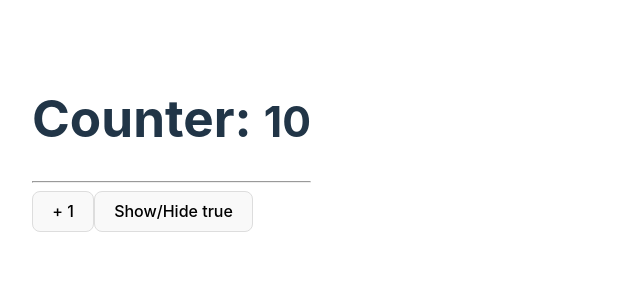
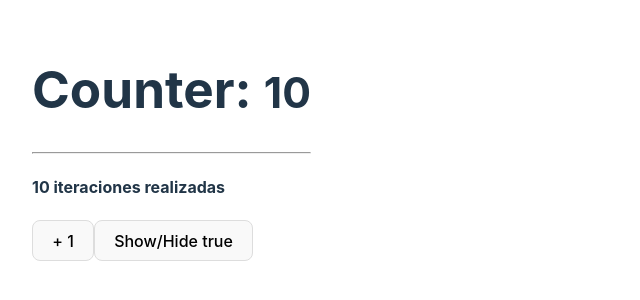
Before and after one commit to javiertapia/react-learn-hooks, a React (Vite) app: page / in a window 1280 px wide. Shown: the part 272-572 px from the top of the page, without its empty margins (0-640 px from the left). Built offline with nearby package versions, Linux system fonts and the light colour scheme.

Commit message:
[ADD] 6 - useMemo

```diff
--- /dev/null
+++ b/src/06-memos/MemoHook.tsx
@@ -0,0 +1,36 @@
+import { useMemo, useState } from "react"
+import { useCounter } from "../hooks"
+import { Small } from "./Small"
+
+// tarea pesada que será memorizada después de su primera ejecución
+const heavyStuff = (iteration: number = 10) => {
+    for(let i = 1; i <= iteration; i++) {
+        console.log('heavy stuff')
+    }
+    return `${iteration} iteraciones realizadas`
+}
+
+export function MemoHook () {
+
+    const {counter, increment} = useCounter()
+    const [show, setShow] = useState(true)
+
+    // useMemo() memoriza el valor resultado de la variable o función,
+    // para que no se reprocese al redibujar un componente.
+    // La lista de dependencias indica cuándo sí se ejecutará
+    const memorizedValue = useMemo(() => heavyStuff(counter), [counter])
+
+    return (
+        <>
+            <h1>Counter: <Small value={counter}/></h1>
+            <hr />
+
+            <h4>{memorizedValue}</h4>
+
+            <button type="button" onClick={() => increment()}>+ 1</button>
+            <button type="button" onClick={() => setShow(!show)}>
+                Show/Hide {JSON.stringify(show)}
+            </button>
+        </>
+    )
+}
--- a/src/main.tsx
+++ b/src/main.tsx
@@ -8,11 +8,12 @@ import ReactDOM from 'react-dom/client'
 // import { MultipleCustomHooks } from './03-examples/MultipleCustomHooks'
 // import { FocusScreen } from './04-useRef/FocusScreen'
 // import { Layout } from './05-useLayoutEffect/Layout'
-import { Memorize } from './06-memos/Memorize'
+// import { Memorize } from './06-memos/Memorize'
+import { MemoHook } from './06-memos/MemoHook'
 import './index.css'
 
 ReactDOM.createRoot(document.getElementById('root') as HTMLElement).render(
   <React.StrictMode>
-    <Memorize />
+    <MemoHook />
   </React.StrictMode>,
 )
```
